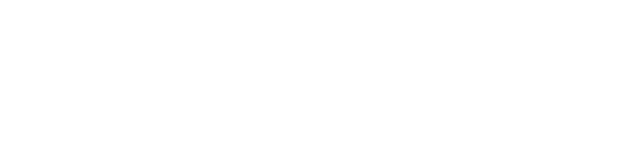
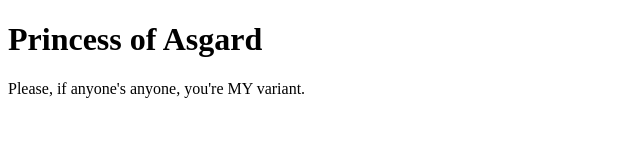
Before and after one commit to hellokristinafaye/Sylvie, a plain HTML site: page index.html in a window 1280 px wide. Shown: the whole page, without its empty margins (0-640 px from the left). Drawn offline with Linux system fonts and the light colour scheme.

Commit message:
added content via emmet snippets - h1. p.

```diff
--- a/index.html
+++ b/index.html
@@ -6,6 +6,7 @@
     <title>Sylvie</title>
 </head>
 <body>
-
+    <h1 class="">Princess of Asgard</h1>
+    <p class="">Please, if anyone's anyone, you're MY variant.</p>
 </body>
 </html>
```
